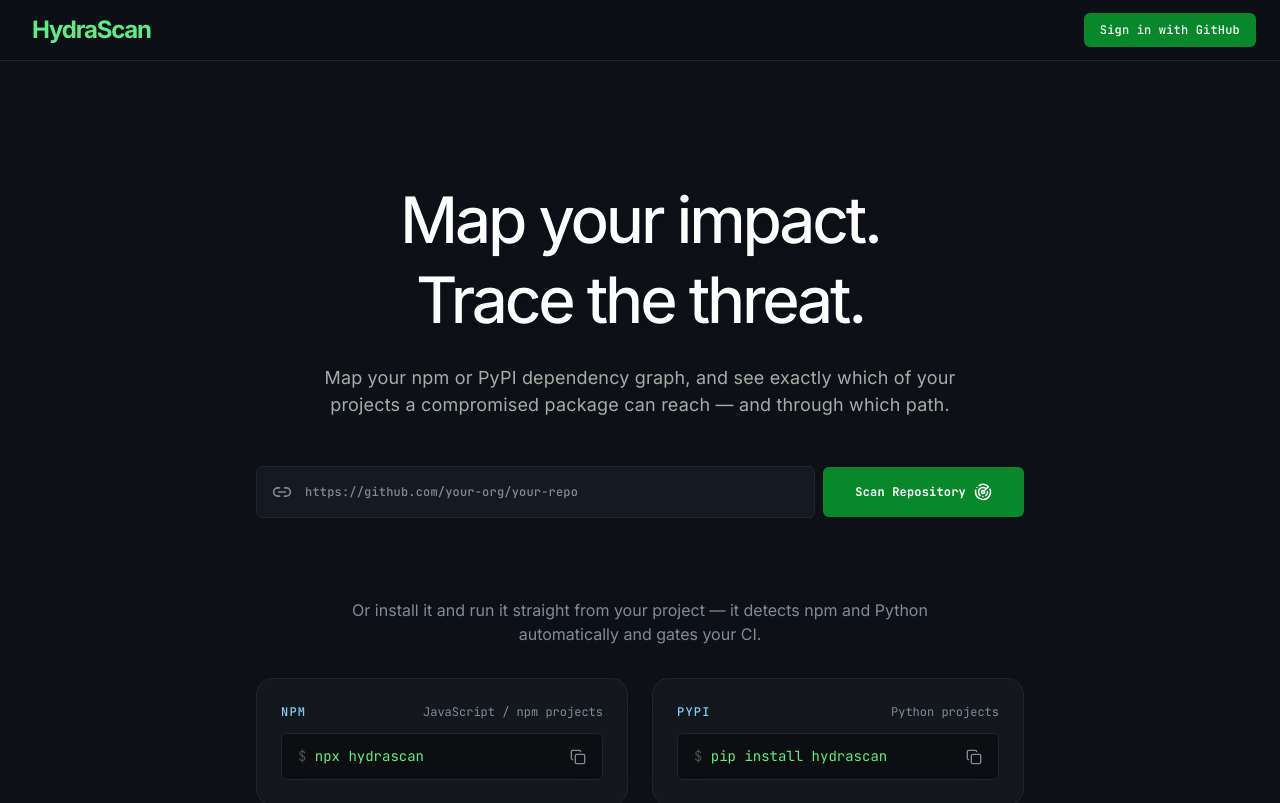
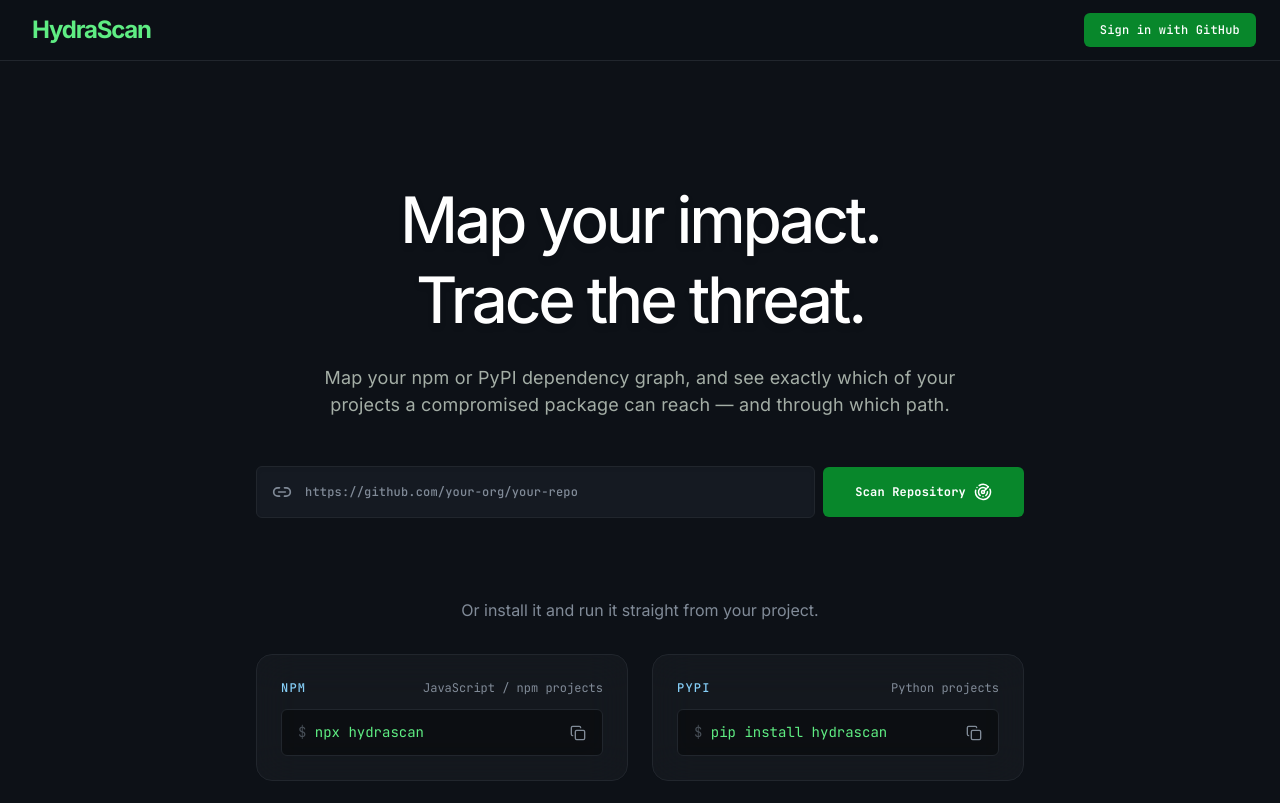
Before and after one commit to Bsh54/hydrascan, a React (Vite) app in the folder frontend/: page / in a window 1280 px wide. Shown: the top 803 px of the page. Built offline with nearby package versions, Linux system fonts and the light colour scheme; no server answers.

Commit message:
Simplify the install section copy

```diff
--- a/frontend/src/components/InstallCommands.tsx
+++ b/frontend/src/components/InstallCommands.tsx
@@ -10,8 +10,7 @@ export function InstallCommands() {
   return (
     <section className="mb-24 flex w-full flex-col items-center">
       <p className="mb-8 max-w-2xl text-center text-body-md text-mercury">
-        Or install it and run it straight from your project — it detects npm and Python
-        automatically and gates your CI.
+        Or install it and run it straight from your project.
       </p>
       <div className="grid w-full max-w-3xl grid-cols-1 gap-6 md:grid-cols-2">
         {COMMANDS.map((c) => (
```
